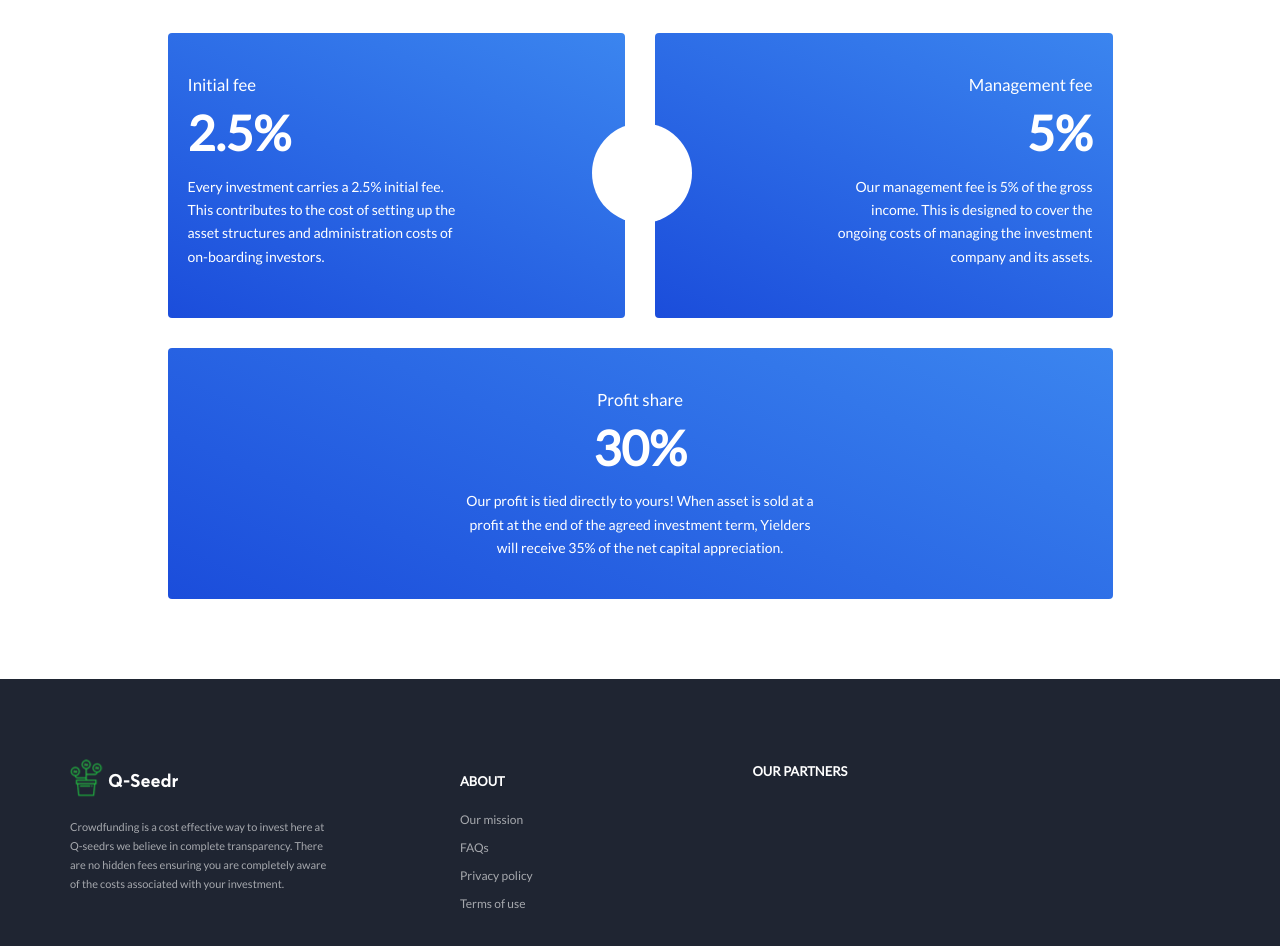
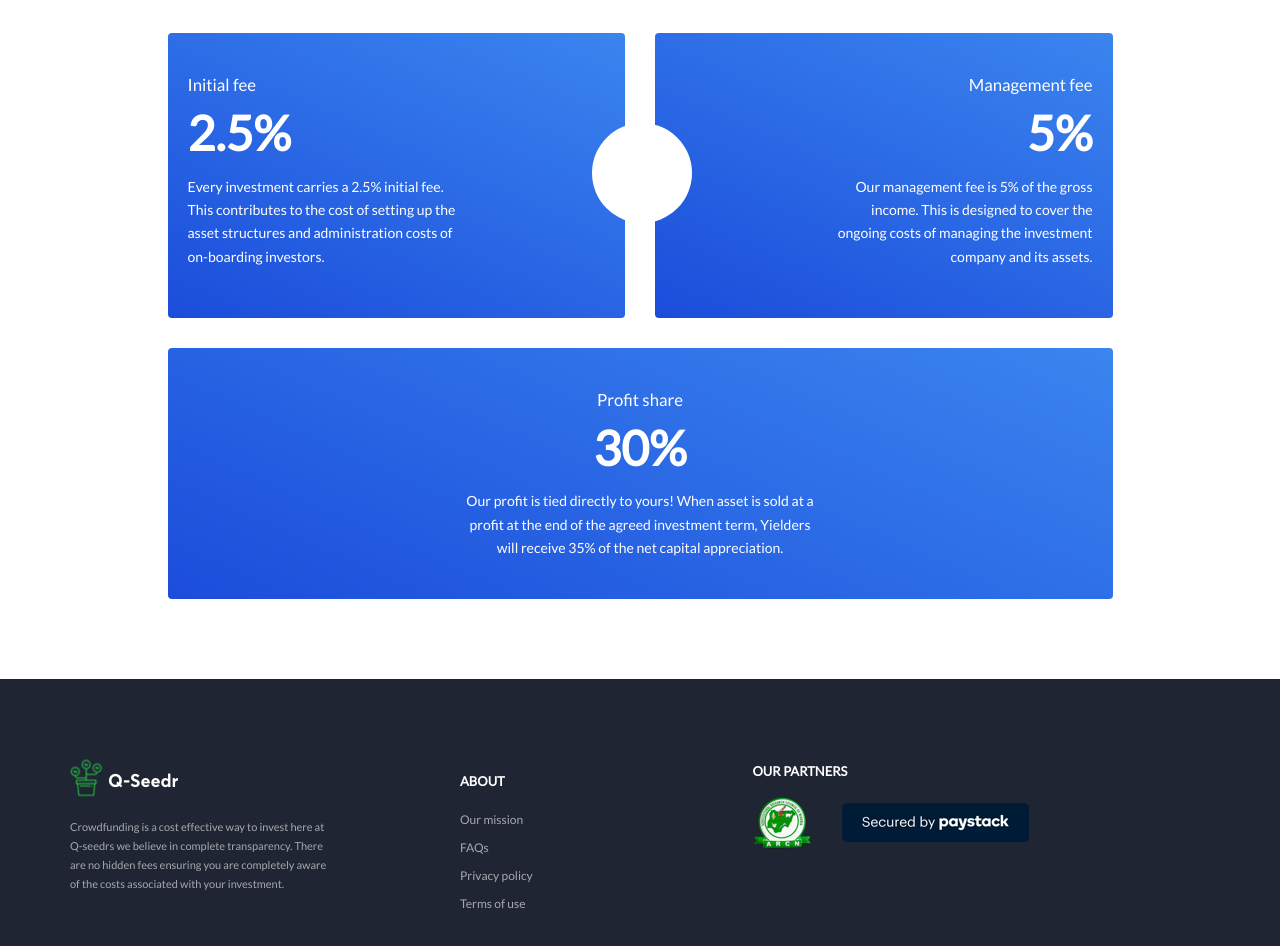
Before and after one commit to oyinkan/Q-Seedr, a plain HTML site: page index.html in a window 1280 px wide. Shown: the part 4970-5916 px from the top of the page. Drawn offline with Linux system fonts and the light colour scheme.

Commit message:
footer section

```diff
--- a/css/style.css
+++ b/css/style.css
@@ -333,3 +333,11 @@ footer h5 {
 .mt-18 {
   margin-top: 18px;
 }
+.footer-img {
+  float: left;
+  margin-right: 30px;
+}
+.paystack {
+  position: relative;
+  top: 7px;
+}
--- a/index.html
+++ b/index.html
@@ -584,6 +584,10 @@
                 </div>
                 <div class="col-md-5 col-sm-5 col-xs-12">
                     <h5 style="margin-top: 5px;">OUR PARTNERS</h5>
+                    <div class="mt-18">
+                        <img src="images/arcn.png" class="img-responsive footer-img" alt="image">
+                        <img src="images/paystack.png" class="img-responsive paystack" alt="image">
+                    </div>
                 </div>
             </div>
         </div>
```
